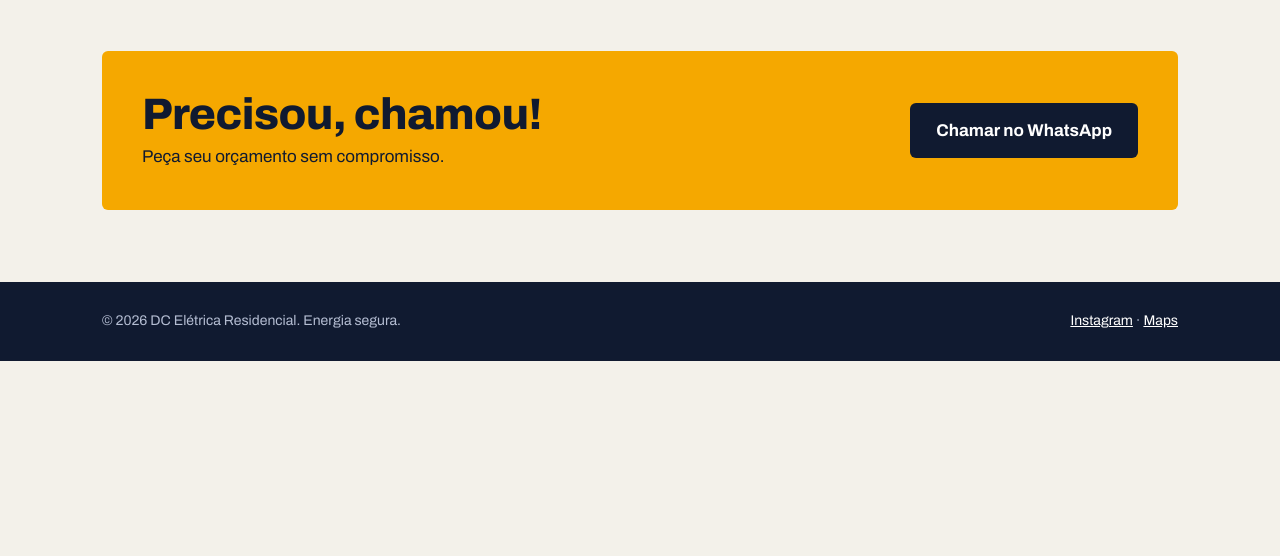
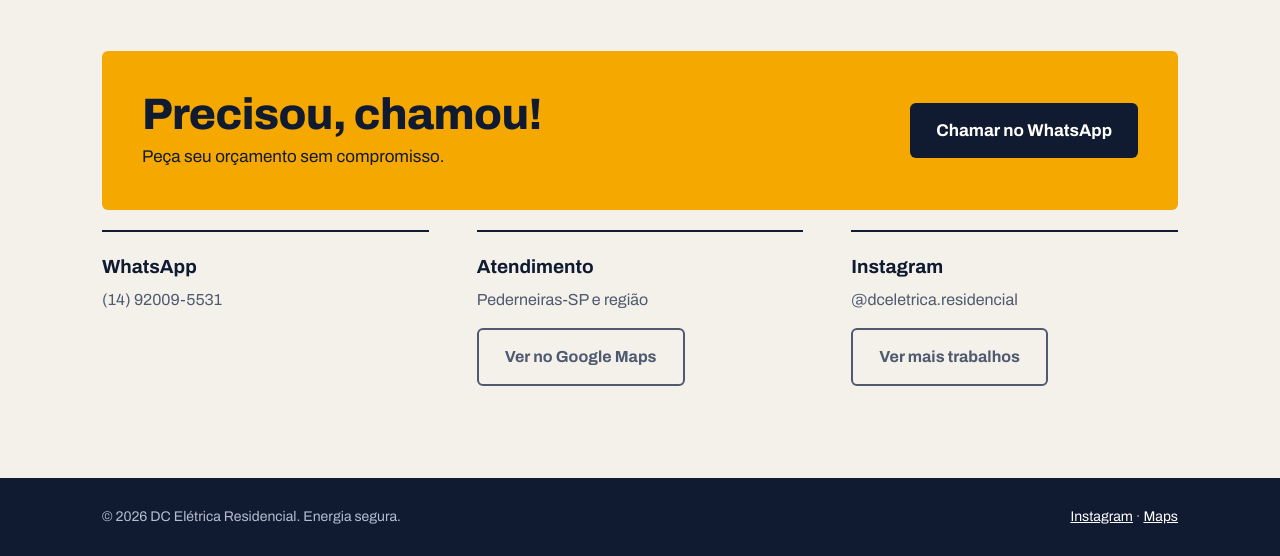
Before and after one commit to gustavocardosotec/DC-Eletrica-Residencial, a plain HTML site: page index.html in a window 1280 px wide. Shown: the part 3732-4288 px from the top of the page. Before the commit the page ends 4093 px from the top, so only its background shows below. Drawn offline with Linux system fonts and the light colour scheme.

Commit message:
Add files via upload

```diff
--- a/index.html
+++ b/index.html
@@ -69,6 +69,7 @@ h2{font-size:clamp(28px,4.5vw,44px);margin:0 0 10px;letter-spacing:-.015em;line-
 .band .btn{background:var(--navy);color:#fff}
 
 
+#chamar .card .btn{margin-top:4px}
 /* Fale Conosco (v1.1) */
 .contact-grid{display:grid;grid-template-columns:1.15fr .85fr;gap:32px;align-items:start}
 .eyebrow{display:flex;align-items:center;gap:10px;font-weight:700;font-size:13px;letter-spacing:.08em;color:var(--text);margin:0 0 10px}
@@ -210,6 +211,12 @@ footer a{color:#fff}
     <div><h2>Precisou, chamou!</h2><p style="margin:6px 0 0">Peça seu orçamento sem compromisso.</p></div>
     <a class="btn" href="https://wa.me/5514920095531?text=Ol%C3%A1!%20Vim%20pelo%20site%20e%20gostaria%20de%20um%20or%C3%A7amento." target="_blank" rel="noopener">Chamar no WhatsApp</a>
   </div>
+
+  <div class="grid" style="margin-top:20px">
+    <div class="card"><b>WhatsApp</b><p>(14) 92009-5531</p></div>
+    <div class="card"><b>Atendimento</b><p>Pederneiras-SP e região</p><p style="margin-top:12px"><a class="btn ghost" href="https://maps.app.goo.gl/mcCmwSqh1RZWaH8o9" target="_blank" rel="noopener">Ver no Google Maps</a></p></div>
+    <div class="card"><b>Instagram</b><p>@dceletrica.residencial</p><p style="margin-top:12px"><a class="btn ghost" href="https://www.instagram.com/dceletrica.residencial/" target="_blank" rel="noopener">Ver mais trabalhos</a></p></div>
+  </div>
 </div></section>
 </main>
 
```
